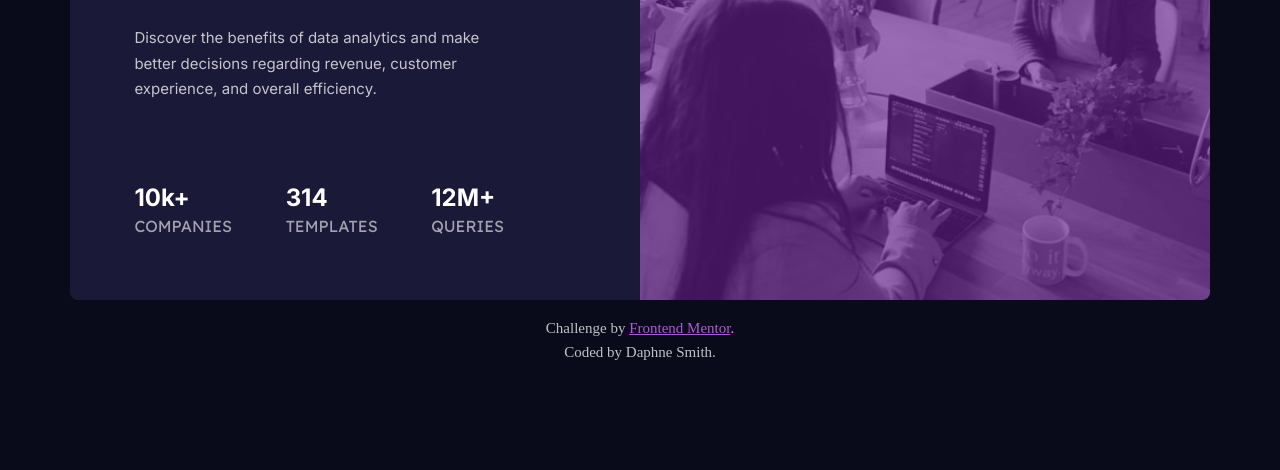
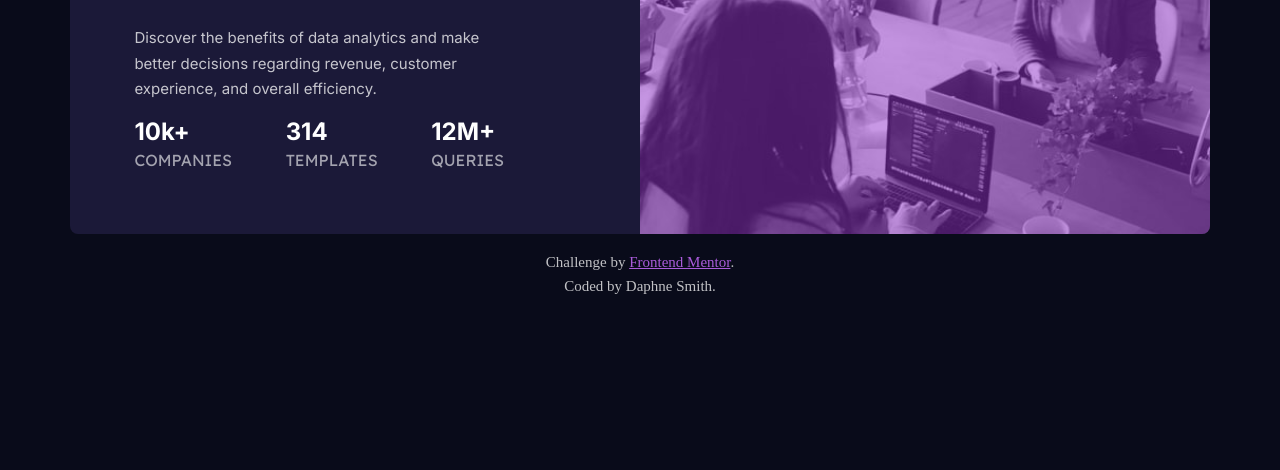
Before and after one commit to Daphne816/Stats-Preview-Card-Component, a plain HTML site: page index.html in a window 1280 px wide. Shown: the part 330-800 px from the top of the page. Drawn offline with Linux system fonts and the light colour scheme.

Commit message:
Changed header image to background image

```diff
--- a/css/style.css
+++ b/css/style.css
@@ -76,14 +76,11 @@ h1, .stat-num {color: var(--clr-white);
 .card-img-container {width: 50%;
                      position: relative;
 					 border-top-right-radius: .5rem;
-                     border-bottom-right-radius: .5rem;}
+                     border-bottom-right-radius: .5rem;
+				     background-image: url("../images/image-header-desktop.jpg");
+                     background-repeat: no-repeat;
+                     background-size: cover;}
 
-.card-img-container img {width: 100%;
-				        filter: contrast(130%);
-						filter: brightness(60%);
-					    border-top-right-radius: .5rem;
-					    border-bottom-right-radius: .5rem;
-                        max-height: 470.45px;}
 
 .overlay {position: absolute;
 		  top: 0;
@@ -92,9 +89,10 @@ h1, .stat-num {color: var(--clr-white);
 		  right: 0;
 		  height: 100%;
 		  width: 100%;
-          background-color: hsla(277, 80%, 55%, 40%);
+          background-color: hsl(277, 60%, 50%);
 		  border-top-right-radius: .5rem;
-		  border-bottom-right-radius: .5rem;}
+		  border-bottom-right-radius: .5rem;
+		  opacity: .5;}
 
 .attribution {width: 1139.2px;
 	          margin-inline: auto;
@@ -121,10 +119,13 @@ h1, .stat-num {color: var(--clr-white);
 	                      text-align: center;}
 
 	.card-img-container {width: 100%;
+						 height: 220px;
 						 border-top-left-radius: .5rem;
 					     border-top-right-radius: .5rem;
 					     border-bottom-right-radius: 0;
-				         max-height: 266.85px;}
+						 background-image: url("../images/image-header-mobile.jpg");
+                         background-repeat: no-repeat;
+                         background-size: cover;}
 
 	.card-img-container img {border-top-left-radius: .5rem;
 					     	 border-top-right-radius: .5rem;
--- a/index.html
+++ b/index.html
@@ -30,7 +30,6 @@
 			</div>
 		</div>
 		<div class="card-img-container">
-			<img src="images/image-header-desktop.jpg" alt="">
 			<div class="overlay"></div>
 		</div>
 		</section>
```
